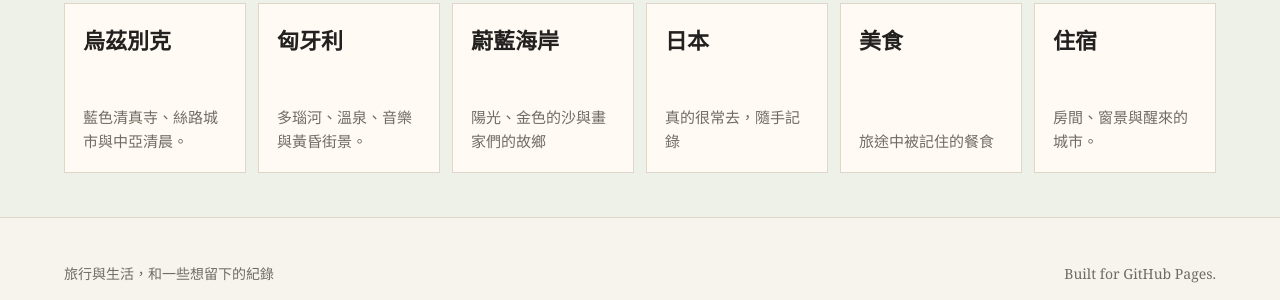
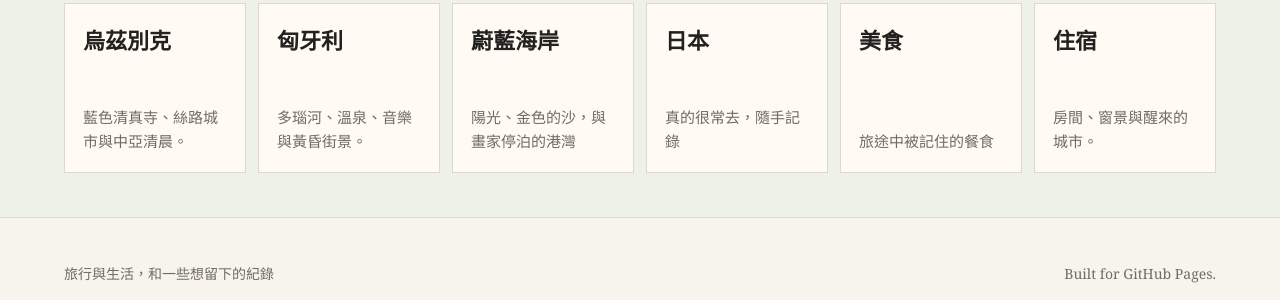
Before and after one commit to minornotes/minornotes.github.io, a Jekyll site: the page built from index.md, in a window 1280 px wide and 900 px high, scrolled down 827 px. Shown: the part 571-871 px from the top of the window. Built offline with Jekyll 4.4.1, drawn with Linux system fonts in a browser that asks for light colours.

Commit message:
copy: update cote d azur description

```diff
--- a/_data/categories.yml
+++ b/_data/categories.yml
@@ -9,7 +9,7 @@
 - key: cote-d-azur
   name: 蔚藍海岸
   url: /categories/cote-d-azur/
-  description: 陽光、金色的沙與畫家們的故鄉
+  description: 陽光、金色的沙，與畫家停泊的港灣
 - key: japan
   name: 日本
   url: /categories/japan/
--- a/categories/cote-d-azur.md
+++ b/categories/cote-d-azur.md
@@ -2,6 +2,6 @@
 layout: category
 title: 蔚藍海岸
 category: cote-d-azur
-description: 陽光、金色的沙與畫家們的故鄉
+description: 陽光、金色的沙，與畫家停泊的港灣
 permalink: /categories/cote-d-azur/
 ---
```
